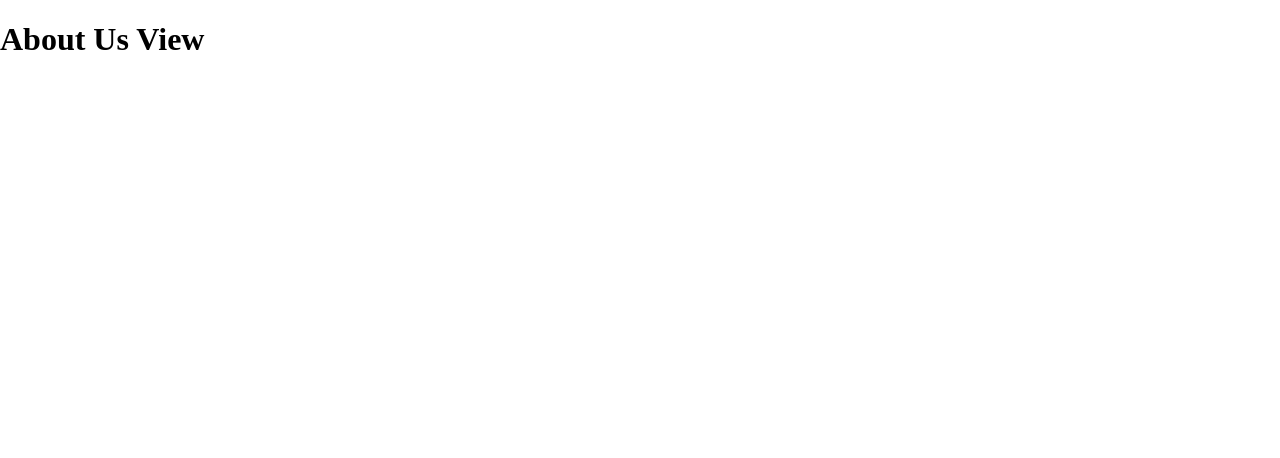
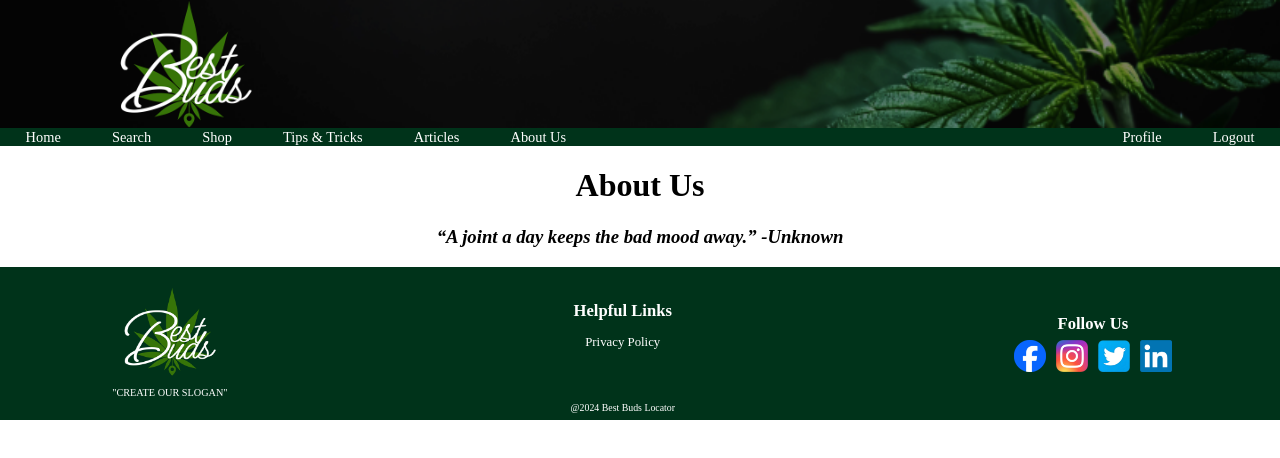
Before and after one commit to CraftyCurtis05/best-buds-dispensary-locator, a Vue app in the folder vue/: page /aboutus in a window 1280 px wide. Shown: the top 458 px of the page. Built offline with nearby package versions, Linux system fonts and the light colour scheme; sample sign-in values are in the browser's storage.

Commit message:
Added header and footer to about us

```diff
--- a/vue/src/views/AboutUsView.vue
+++ b/vue/src/views/AboutUsView.vue
@@ -1,11 +1,26 @@
 <template>
+    <div class="header">
+    <Header />
+  </div>
+  <div class="nav-bar">
+    <NavBar />
+  </div>
     <div class="container">
-        <h1>About Us View</h1>
+        <h1>About Us</h1>
     </div>
+   <h3>“A joint a day keeps the bad mood away.” -Unknown</h3>
+    <div class="footer">
+    <Footer />
+  </div>
 </template>
 
 <script>
+import Header from '../components/Header.vue';
+import Footer from '../components/Footer.vue';
+import NavBar from '../components/NavBar.vue';
+
 export default {
+    components: { Header, Footer, NavBar },
     name: "AboutUsView"
 }
 </script>
@@ -14,4 +29,16 @@ export default {
 #search-form{
     margin-top: 20px;
 }
+h1 {
+  text-align: center;
+}
+
+h2 {
+  text-align: center;
+}
+
+h3 {
+  text-align: center;
+  font-style: italic;
+}
 </style>
```
